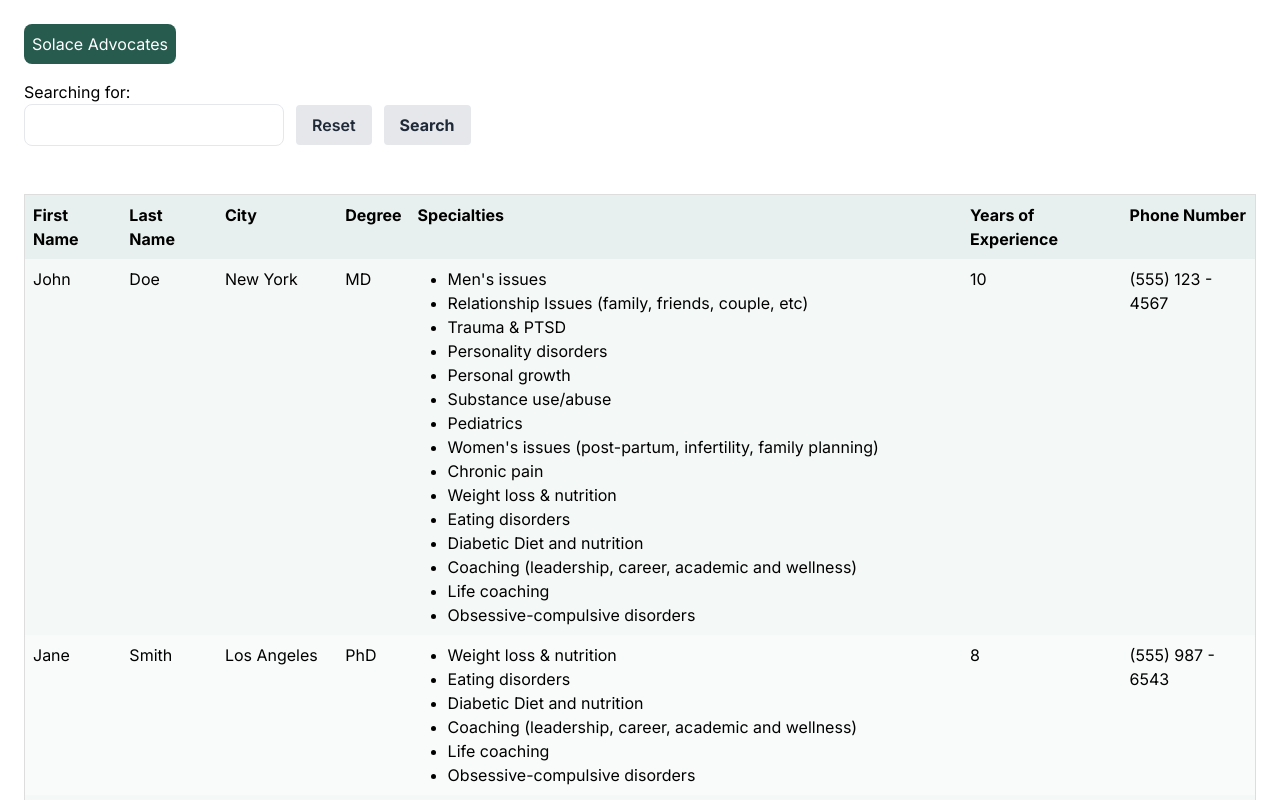
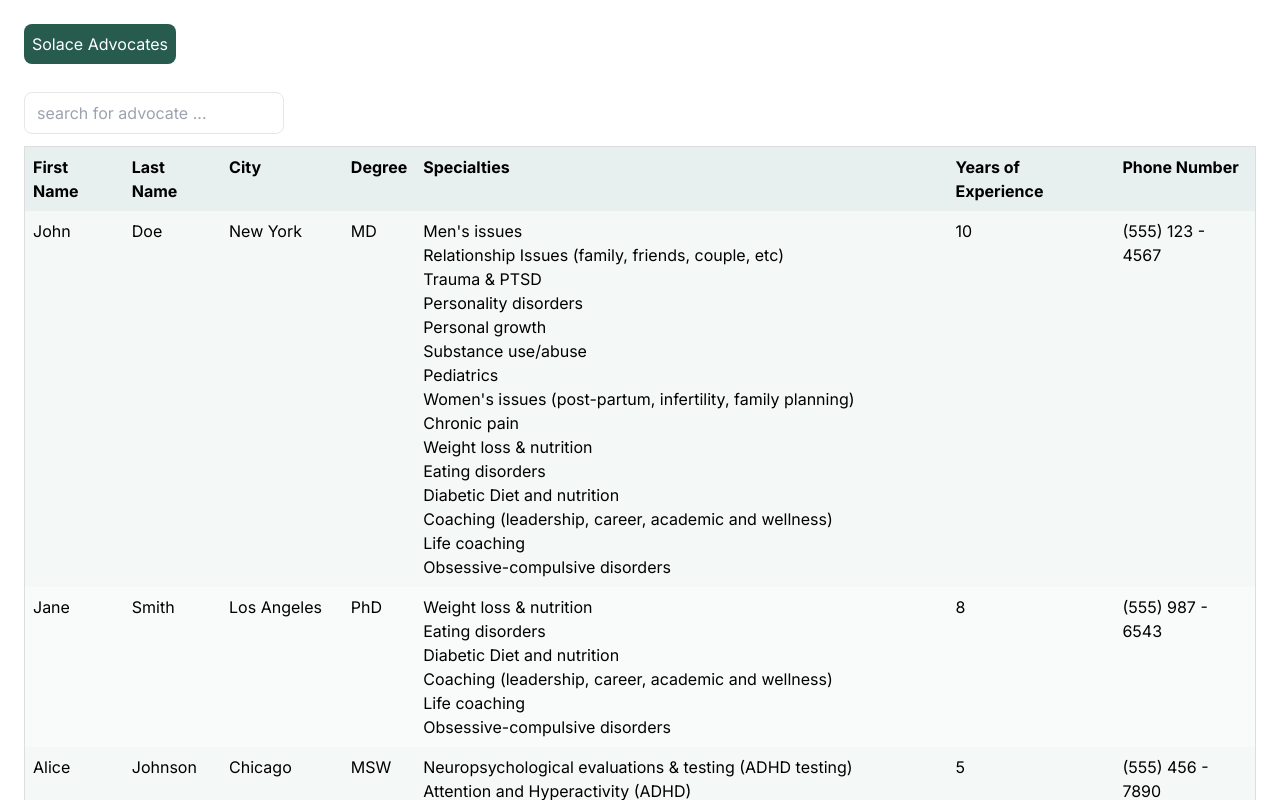
Before and after one commit to ibbrett/solace-candidate-assignment, a Next.js app: page / in a window 1280 px wide. Shown: the top 800 px of the page. Built offline with nearby package versions, Linux system fonts and the light colour scheme.

Commit message:
Remove filtered advocate state var, buttons and handlers, update style, add input placeholder

```diff
--- a/src/app/page.tsx
+++ b/src/app/page.tsx
@@ -14,7 +14,6 @@ type Advocate = {
 
 export default function Home() {
   const [advocates, setAdvocates] = useState<Advocate[]>([]);
-  const [filteredAdvocates, setFilteredAdvocates] = useState<Advocate[]>([]);
   const [searchTerm, setSearchTerm] = useState("");
 
   useEffect(() => {
@@ -22,37 +21,12 @@ export default function Home() {
     fetch("/api/advocates").then((response) => {
       response.json().then((jsonResponse) => {
         setAdvocates(jsonResponse.data);
-        setFilteredAdvocates(jsonResponse.data);
       });
     });
   }, []);
 
   const handleSearchChange = (e: { target: { value: string } }) => {
     setSearchTerm(e.target.value);
-  };
-
-  const handleSearchReset = () => {
-    setSearchTerm("");
-    setFilteredAdvocates(advocates);
-  };
-
-  const handleSearch = () => {
-    setFilteredAdvocates(
-      advocates.filter((advocate) => {
-        return (
-          advocate.firstName.includes(searchTerm) ||
-          advocate.lastName.includes(searchTerm) ||
-          advocate.city.includes(searchTerm) ||
-          advocate.degree.includes(searchTerm) ||
-          advocate.specialties.includes(searchTerm) ||
-          advocate.yearsOfExperience.toString().includes(searchTerm)
-        );
-      })
-    );
-  };
-
-  const resetSearch = () => {
-    setAdvocates([]);
   };
 
   const formatPhone = (phone: number) => {
@@ -65,37 +39,29 @@ export default function Home() {
     return "";
   };
 
+  const filteredAdvocates = advocates.filter((advocate) => {
+    return (
+      advocate.firstName.includes(searchTerm) ||
+      advocate.lastName.includes(searchTerm) ||
+      advocate.city.includes(searchTerm) ||
+      advocate.degree.includes(searchTerm) ||
+      advocate.specialties.includes(searchTerm) ||
+      advocate.yearsOfExperience.toString().includes(searchTerm)
+    );
+  });
+
   return (
     <main style={{ margin: "24px" }}>
       <h1>Solace Advocates</h1>
-      <div>
-        <p>
-          Searching for: <span>{searchTerm}</span>
-        </p>
-        <p>
-          <input
-            value={searchTerm}
-            onChange={handleSearchChange}
-            className="px-3 py-2 border rounded-lg mr-3"
-          />
+      <div className="my-3">
+        <input
+          placeholder="search for advocate ..."
+          value={searchTerm}
+          onChange={handleSearchChange}
+          className="px-3 py-2 border rounded-lg mr-3"
+        />
+      </div>
 
-          <button
-            onClick={handleSearchReset}
-            className="bg-gray-200 hover:bg-gray-300 text-gray-800 font-semibold py-2 px-4 rounded mr-3"
-          >
-            Reset
-          </button>
-
-          <button
-            onClick={handleSearch}
-            className="bg-gray-200 hover:bg-gray-300 text-gray-800 font-bold py-2 px-4 rounded"
-          >
-            Search
-          </button>
-        </p>
-      </div>
-      <br />
-      <br />
       <table>
         <thead>
           <tr>
@@ -117,7 +83,7 @@ export default function Home() {
                 <td>{advocate.city}</td>
                 <td>{advocate.degree}</td>
                 <td>
-                  <ul style={{ listStyle: "unset", padding: "0 30px" }}>
+                  <ul>
                     {advocate.specialties.map((s, i) => (
                       <li key={i}>{s}</li>
                     ))}
```
